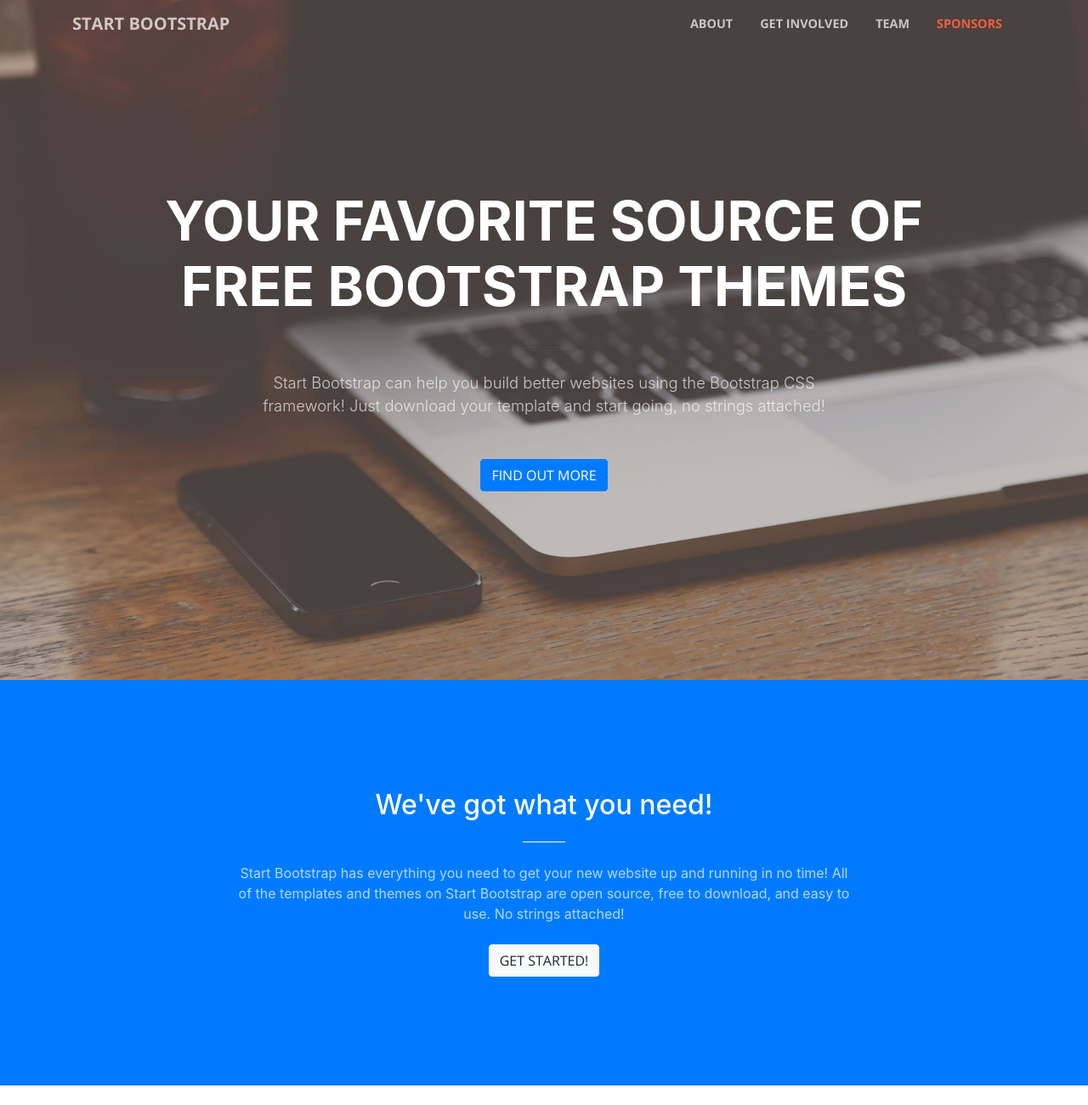
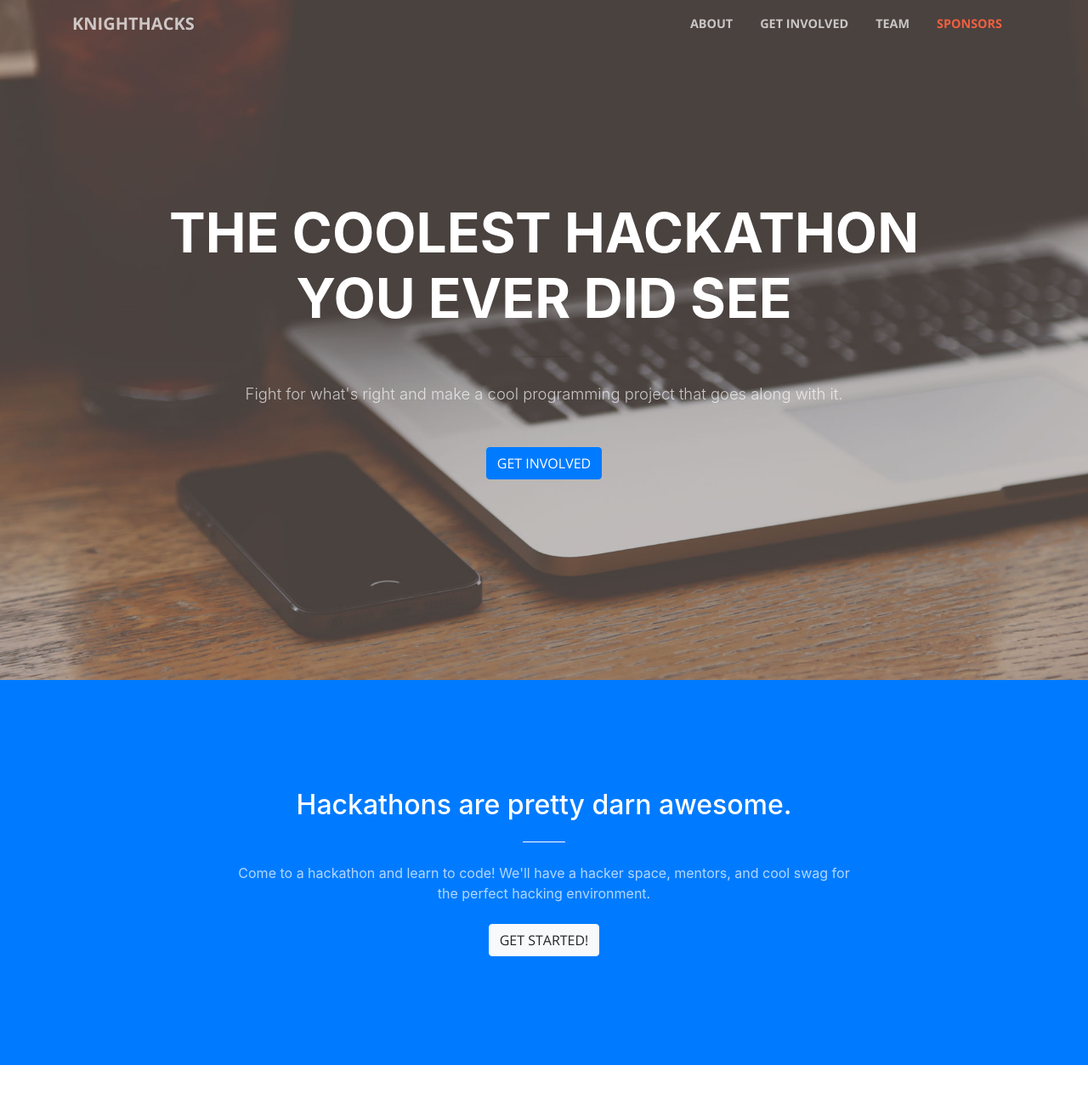
Before and after one commit to fanteastick/hackathon-site, a website with bundled scripts: page testing-bootstrap.html in a window 1280 px wide. Shown: the top 1300 px of the page at 85% size. Built offline with nearby package versions, Linux system fonts and the light colour scheme.

Commit message:
add descriptions

```diff
--- a/testing-bootstrap.html
+++ b/testing-bootstrap.html
@@ -8,7 +8,7 @@
     <meta name="description" content="">
     <meta name="author" content="">
 
-    <title>Creative - Start Bootstrap Theme</title>
+    <title>Knight Hacks</title>
 
     <!-- Bootstrap core CSS -->
     <link href="vendor/bootstrap/css/bootstrap.min.css" rel="stylesheet">
@@ -31,7 +31,7 @@
     <!-- Navigation -->
     <nav class="navbar navbar-expand-lg navbar-light fixed-top" id="mainNav">
       <div class="container">
-        <a class="navbar-brand js-scroll-trigger" href="#page-top">Start Bootstrap</a>
+        <a class="navbar-brand js-scroll-trigger" href="#page-top">Knighthacks</a>
         <button class="navbar-toggler navbar-toggler-right" type="button" data-toggle="collapse" data-target="#navbarResponsive" aria-controls="navbarResponsive" aria-expanded="false" aria-label="Toggle navigation">
           <span class="navbar-toggler-icon"></span>
         </button>
@@ -59,13 +59,13 @@
         <div class="row">
           <div class="col-lg-10 mx-auto">
             <h1 class="text-uppercase">
-              <strong>Your Favorite Source of Free Bootstrap Themes</strong>
+              <strong>The coolest hackathon you ever did see</strong>
             </h1>
             <hr>
           </div>
           <div class="col-lg-8 mx-auto">
-            <p class="text-faded mb-5">Start Bootstrap can help you build better websites using the Bootstrap CSS framework! Just download your template and start going, no strings attached!</p>
-            <a class="btn btn-primary btn-xl js-scroll-trigger" href="#about">Find Out More</a>
+            <p class="text-faded mb-5">Fight for what's right and make a cool programming project that goes along with it.</p>
+            <a class="btn btn-primary btn-xl js-scroll-trigger" href="#about">Get Involved</a>
           </div>
         </div>
       </div>
@@ -75,9 +75,9 @@
       <div class="container">
         <div class="row">
           <div class="col-lg-8 mx-auto text-center">
-            <h2 class="section-heading text-white">We've got what you need!</h2>
+            <h2 class="section-heading text-white">Hackathons are pretty darn awesome.</h2>
             <hr class="light my-4">
-            <p class="text-faded mb-4">Start Bootstrap has everything you need to get your new website up and running in no time! All of the templates and themes on Start Bootstrap are open source, free to download, and easy to use. No strings attached!</p>
+            <p class="text-faded mb-4">Come to a hackathon and learn to code! We'll have a hacker space, mentors, and cool swag for the perfect hacking environment. </p>
             <a class="btn btn-light btn-xl js-scroll-trigger" href="#services">Get Started!</a>
           </div>
         </div>
```
